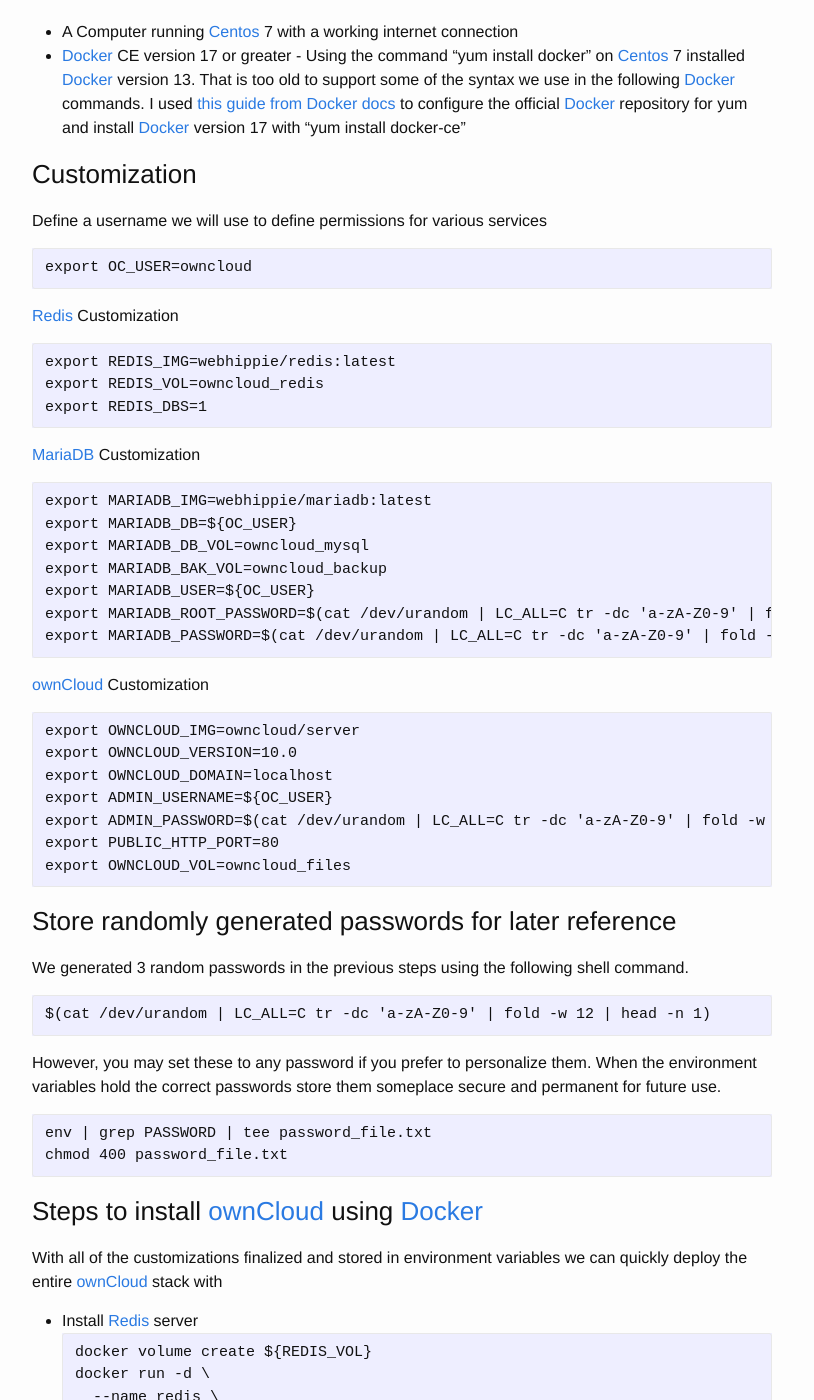
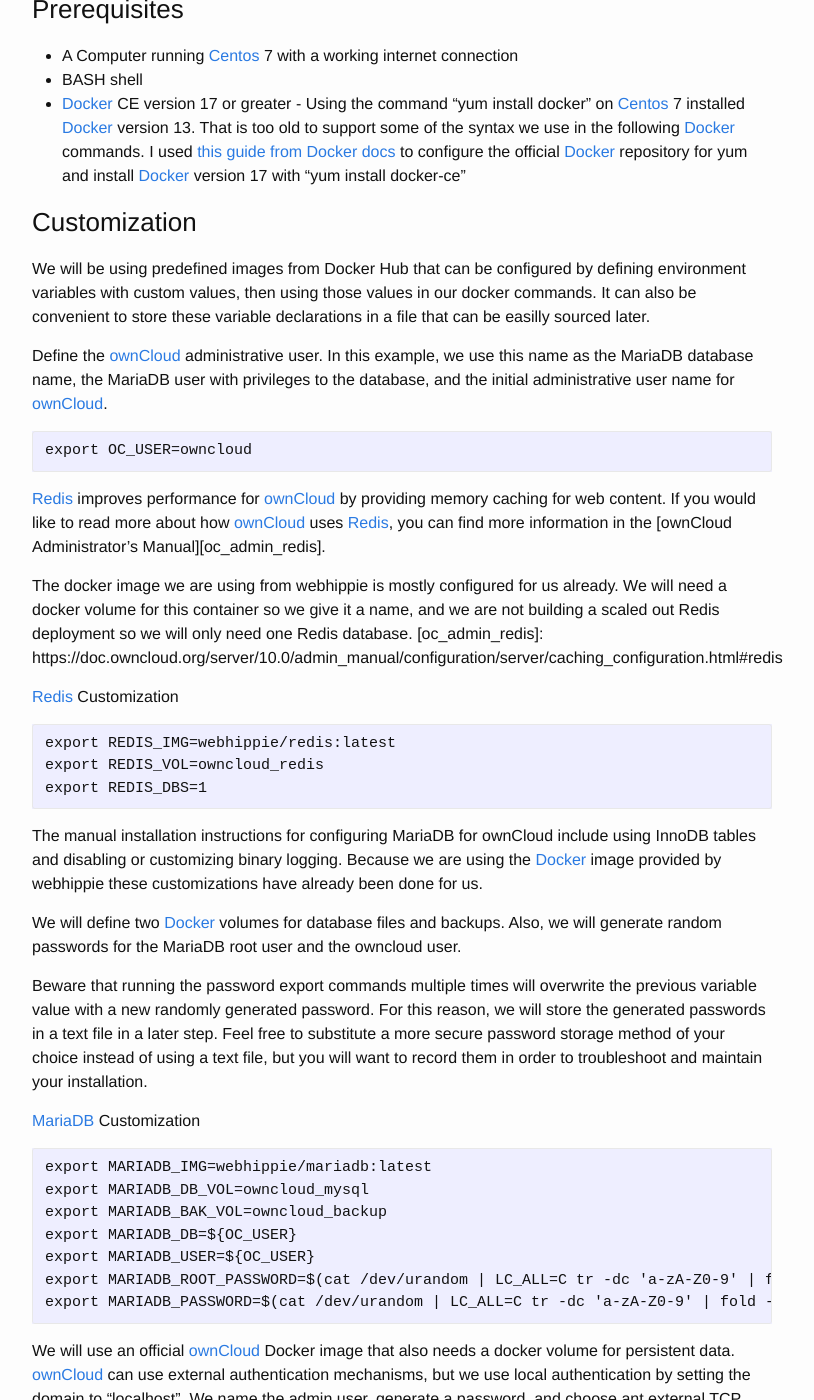
Before and after one commit to whizzer75/whizzer75.github.io, a Jekyll site: the page built from 1-install.md, in a window 1280 px wide and 1400 px high, scrolled down 602 px. Shown: the whole window, without its empty margins (238-1052 px from the left). Built offline with Jekyll 4.4.1, drawn with Linux system fonts in a browser that asks for light colours; some of the changed text lies outside the part shown.

Commit message:
fixed some grammar/punctuation and added explanation of environment variable settings

````diff
--- a/1-install.md
+++ b/1-install.md
@@ -13,8 +13,9 @@
 benefit from caching web content in memory.
 
 [ownCloud] can be be run with different combinations of software to achieve these
-objectives, but this document will show how to implement using [Apache],
-[MariaDB] and [Redis].
+objectives, but this document will show how to implement using [Apache] for the
+web server role, [MariaDB] as the databse, and [Redis] to cache web content in
+memory..
 
 [Centos] 7 was used during the creation of this guide but the [Docker] commands
 should work on any OS as long as [Docker] version 17 or greater is installed.
@@ -22,10 +23,10 @@
 quickly get things running without manually satisfying software installation
 and configuration prerequisites.
 
-
 ### Prerequisites
 
 * A Computer running [Centos] 7 with a working internet connection
+* BASH shell
 * [Docker] CE version 17 or greater - Using the command "yum install docker"
   on [Centos] 7 installed [Docker] version 13. That is too old to support
   some of the syntax we use in the following [Docker] commands. I used
@@ -34,11 +35,28 @@
   "yum install docker-ce"
 
 [docker_repo]: https://docs.docker.com/install/linux/docker-ce/centos/#set-up-the-repository
+
 ### Customization
-Define a username we will use to define permissions for various services
+We will be using predefined images from Docker Hub that can be configured by
+defining environment variables with custom values, then using those values
+in our docker commands. It can also be convenient to store these variable
+declarations in a file that can be easilly sourced later.
+
+Define the [ownCloud] administrative user. In this example, we use this
+name as the MariaDB database name, the MariaDB user with privileges to the
+database, and the initial administrative user name for [ownCloud].
 ```
 export OC_USER=owncloud
 ```
+
+[Redis] improves performance for [ownCloud] by providing memory caching for web
+content. If you would like to read more about how [ownCloud] uses [Redis],
+you can find more information in the [ownCloud Administrator's Manual][oc_admin_redis].
+
+The docker image we are using from webhippie is mostly configured for us already.
+We will need a docker volume for this container so we give it a name, and we are
+not building a scaled out Redis deployment so we will only need one Redis database.
+[oc_admin_redis]: https://doc.owncloud.org/server/10.0/admin_manual/configuration/server/caching_configuration.html#redis
 
 [Redis] Customization
 ```
@@ -47,36 +65,61 @@
 export REDIS_DBS=1
 ```
 
+The manual installation instructions for configuring MariaDB for ownCloud
+include using InnoDB tables and disabling or customizing binary logging.
+Because we are using the [Docker] image provided by webhippie these
+customizations have already been done for us.
+
+We will define two [Docker] volumes for database files and backups. Also,
+we will generate random passwords for the MariaDB root user and the owncloud
+user.
+
+Beware that running the password export commands multiple times will overwrite the
+previous variable value with a new randomly generated password. For this
+reason, we will store the generated passwords in a text file in a later step.
+Feel free to substitute a more secure password storage method of your
+choice instead of using a text file, but you will want to record them
+in order to troubleshoot and maintain your installation.
+
 [MariaDB] Customization
 ```
 export MARIADB_IMG=webhippie/mariadb:latest
-export MARIADB_DB=${OC_USER}
 export MARIADB_DB_VOL=owncloud_mysql
 export MARIADB_BAK_VOL=owncloud_backup
+export MARIADB_DB=${OC_USER}
 export MARIADB_USER=${OC_USER}
 export MARIADB_ROOT_PASSWORD=$(cat /dev/urandom | LC_ALL=C tr -dc 'a-zA-Z0-9' | fold -w 12 | head -n 1)
 export MARIADB_PASSWORD=$(cat /dev/urandom | LC_ALL=C tr -dc 'a-zA-Z0-9' | fold -w 12 | head -n 1)
 ```
 
+We will use an official [ownCloud] Docker image that also needs a docker volume for persistent data.
+[ownCloud] can use external authentication mechanisms, but we use local authentication by setting
+the domain to "localhost". We name the admin user, generate a password, and choose ant
+external TCP port for publishing [ownCloud].
+
 [ownCloud] Customization
 ```
 export OWNCLOUD_IMG=owncloud/server
+export OWNCLOUD_VOL=owncloud_files
 export OWNCLOUD_VERSION=10.0
 export OWNCLOUD_DOMAIN=localhost
 export ADMIN_USERNAME=${OC_USER}
 export ADMIN_PASSWORD=$(cat /dev/urandom | LC_ALL=C tr -dc 'a-zA-Z0-9' | fold -w 12 | head -n 1)
 export PUBLIC_HTTP_PORT=80
-export OWNCLOUD_VOL=owncloud_files
 ```
 
 ### Store randomly generated passwords for later reference
-We generated 3 random passwords in the previous steps using the following shell command.
+We generated 3 random passwords in the previous steps. They are assigned
+to environment variables like shown in this example.
 ```
-$(cat /dev/urandom | LC_ALL=C tr -dc 'a-zA-Z0-9' | fold -w 12 | head -n 1)
+MARIADB_ROOT_PASSWORD=JJJlUyvk8psJ
+MARIADB_PASSWORD=iDompXUZLR0K
+ADMIN_PASSWORD=0yS2oRPTtRt2
 ```
-However, you may set these to any password if you prefer to personalize them. When
-the environment variables hold the correct passwords store them someplace secure and permanent for
-future use.
+However, you may set these to any password you prefer. When
+the environment variables have been set appropriately, store the
+passwords someplace secure for future use. Here I store them
+in a text file for simplicity.
 
 ```
 env | grep PASSWORD | tee password_file.txt
@@ -84,8 +127,9 @@
 ```
 
 ### Steps to install [ownCloud] using [Docker]
-With all of the customizations finalized and stored in environment
-variables we can quickly deploy the entire [ownCloud] stack with
+With all customizations finalized and stored in environment
+variables, we can quickly deploy the entire [ownCloud] stack with
+a few boilerplate [Docker] commands.
 
 * Install [Redis] server
   ```
````
